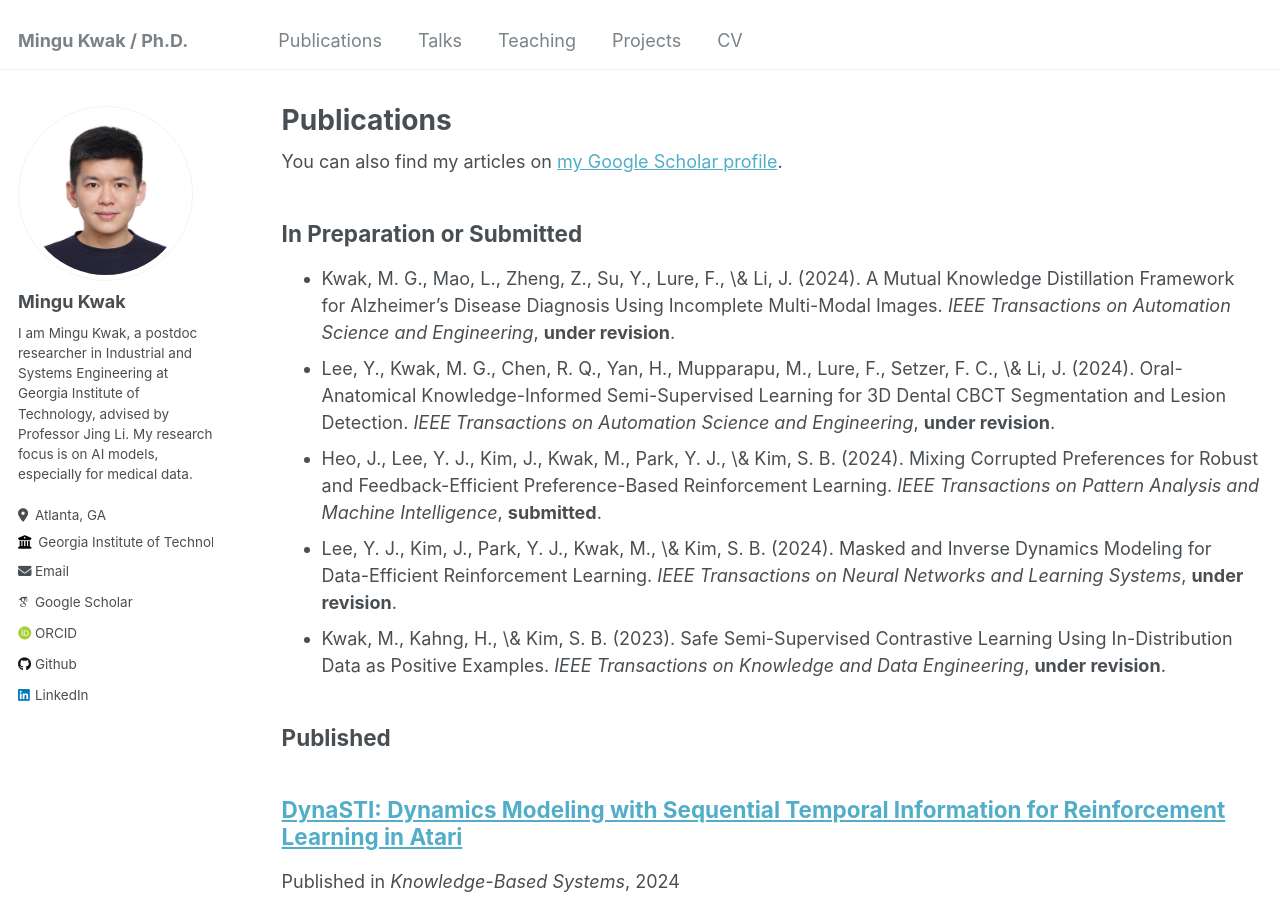
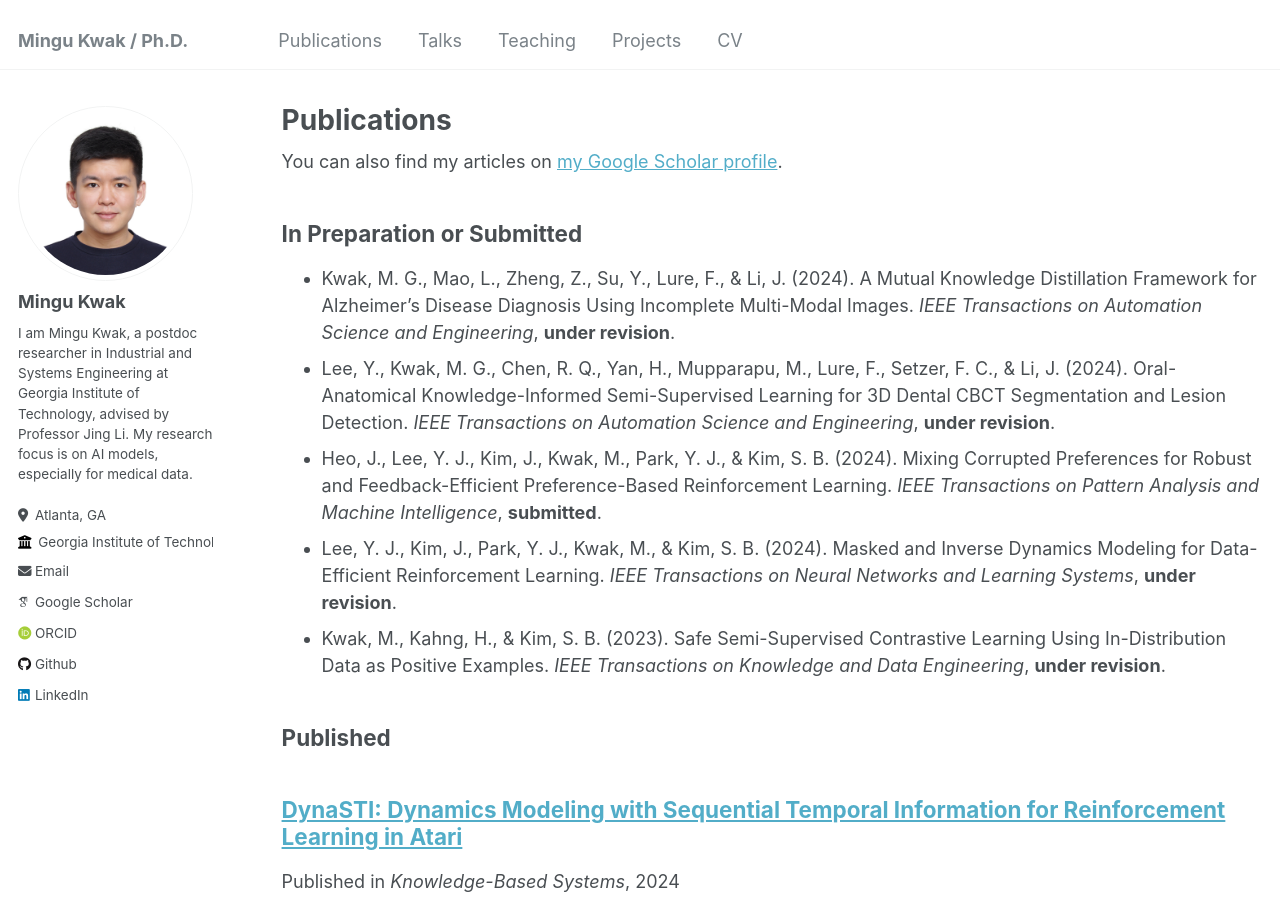
Before and after one commit to min9kwak/min9kwak.github.io, a Jekyll site: the page built from _pages/publications.md, in a window 1280 px wide and 900 px high. Built offline with Jekyll 4.4.1, drawn with Linux system fonts in a browser that asks for light colours; some web fonts are replaced.

Commit message:
typo fixed

```diff
--- a/_pages/publications.md
+++ b/_pages/publications.md
@@ -12,11 +12,11 @@ author_profile: true
 {% include base_path %}
 
 ## In Preparation or Submitted
-* Kwak, M. G., Mao, L., Zheng, Z., Su, Y., Lure, F., \& Li, J. (2024). A Mutual Knowledge Distillation Framework for Alzheimer's Disease Diagnosis Using Incomplete Multi-Modal Images. <i>IEEE Transactions on Automation Science and Engineering</i>, **under revision**.
-* Lee, Y., Kwak, M. G., Chen, R. Q., Yan, H., Mupparapu, M., Lure, F., Setzer, F. C., \& Li, J. (2024). Oral-Anatomical Knowledge-Informed Semi-Supervised Learning for 3D Dental CBCT Segmentation and Lesion Detection. <i>IEEE Transactions on Automation Science and Engineering</i>, **under revision**.
-* Heo, J., Lee, Y. J., Kim, J., Kwak, M., Park, Y. J., \& Kim, S. B. (2024). Mixing Corrupted Preferences for Robust and Feedback-Efficient Preference-Based Reinforcement Learning. <i>IEEE Transactions on Pattern Analysis and Machine Intelligence</i>, **submitted**.
-* Lee, Y. J., Kim, J., Park, Y. J., Kwak, M., \& Kim, S. B. (2024). Masked and Inverse Dynamics Modeling for Data-Efficient Reinforcement Learning. <i>IEEE Transactions on Neural Networks and Learning Systems</i>, **under revision**.
-* Kwak, M., Kahng, H., \& Kim, S. B. (2023). Safe Semi-Supervised Contrastive Learning Using In-Distribution Data as Positive Examples. <i>IEEE Transactions on Knowledge and Data Engineering</i>, **under revision**.
+* Kwak, M. G., Mao, L., Zheng, Z., Su, Y., Lure, F., & Li, J. (2024). A Mutual Knowledge Distillation Framework for Alzheimer's Disease Diagnosis Using Incomplete Multi-Modal Images. <i>IEEE Transactions on Automation Science and Engineering</i>, **under revision**.
+* Lee, Y., Kwak, M. G., Chen, R. Q., Yan, H., Mupparapu, M., Lure, F., Setzer, F. C., & Li, J. (2024). Oral-Anatomical Knowledge-Informed Semi-Supervised Learning for 3D Dental CBCT Segmentation and Lesion Detection. <i>IEEE Transactions on Automation Science and Engineering</i>, **under revision**.
+* Heo, J., Lee, Y. J., Kim, J., Kwak, M., Park, Y. J., & Kim, S. B. (2024). Mixing Corrupted Preferences for Robust and Feedback-Efficient Preference-Based Reinforcement Learning. <i>IEEE Transactions on Pattern Analysis and Machine Intelligence</i>, **submitted**.
+* Lee, Y. J., Kim, J., Park, Y. J., Kwak, M., & Kim, S. B. (2024). Masked and Inverse Dynamics Modeling for Data-Efficient Reinforcement Learning. <i>IEEE Transactions on Neural Networks and Learning Systems</i>, **under revision**.
+* Kwak, M., Kahng, H., & Kim, S. B. (2023). Safe Semi-Supervised Contrastive Learning Using In-Distribution Data as Positive Examples. <i>IEEE Transactions on Knowledge and Data Engineering</i>, **under revision**.
 
 ## Published
 {% for post in site.publications reversed %}
```
Also changed, not shown: _pages/projects.md (+1 -1 lines).
